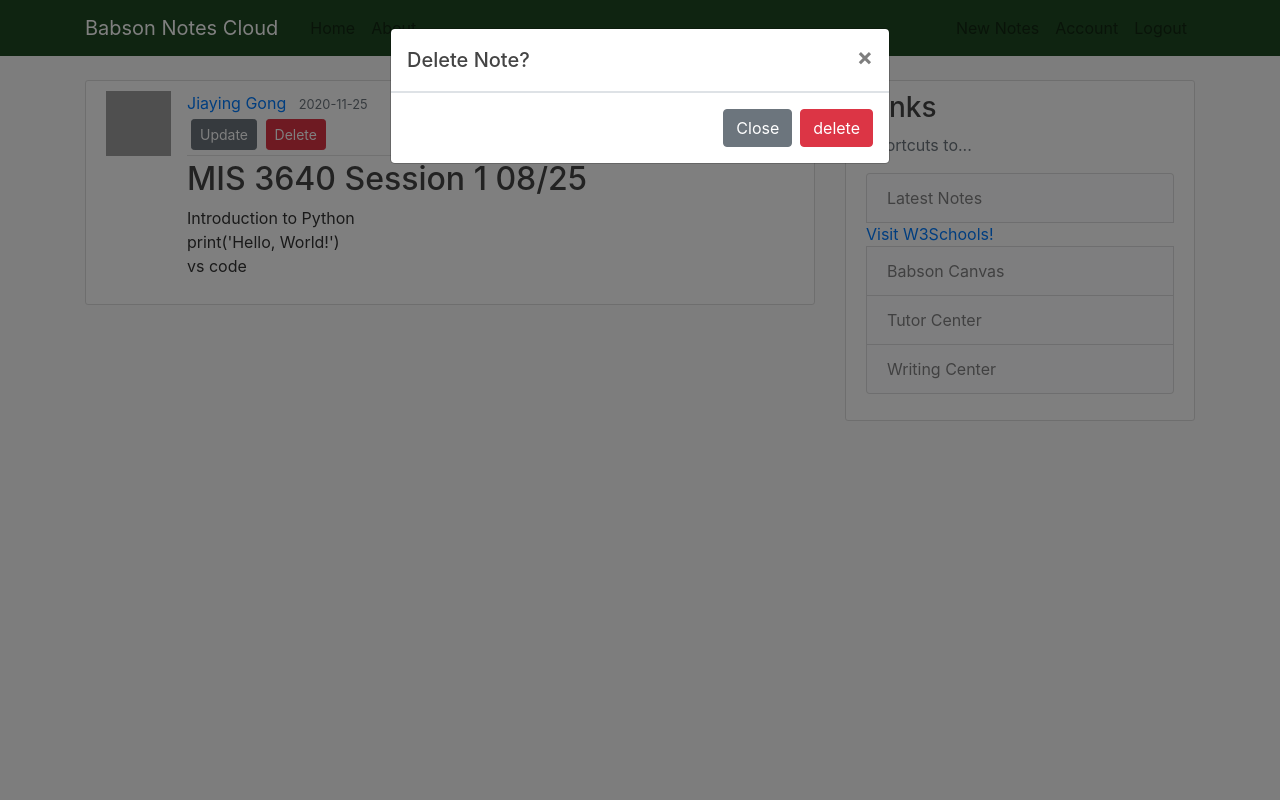
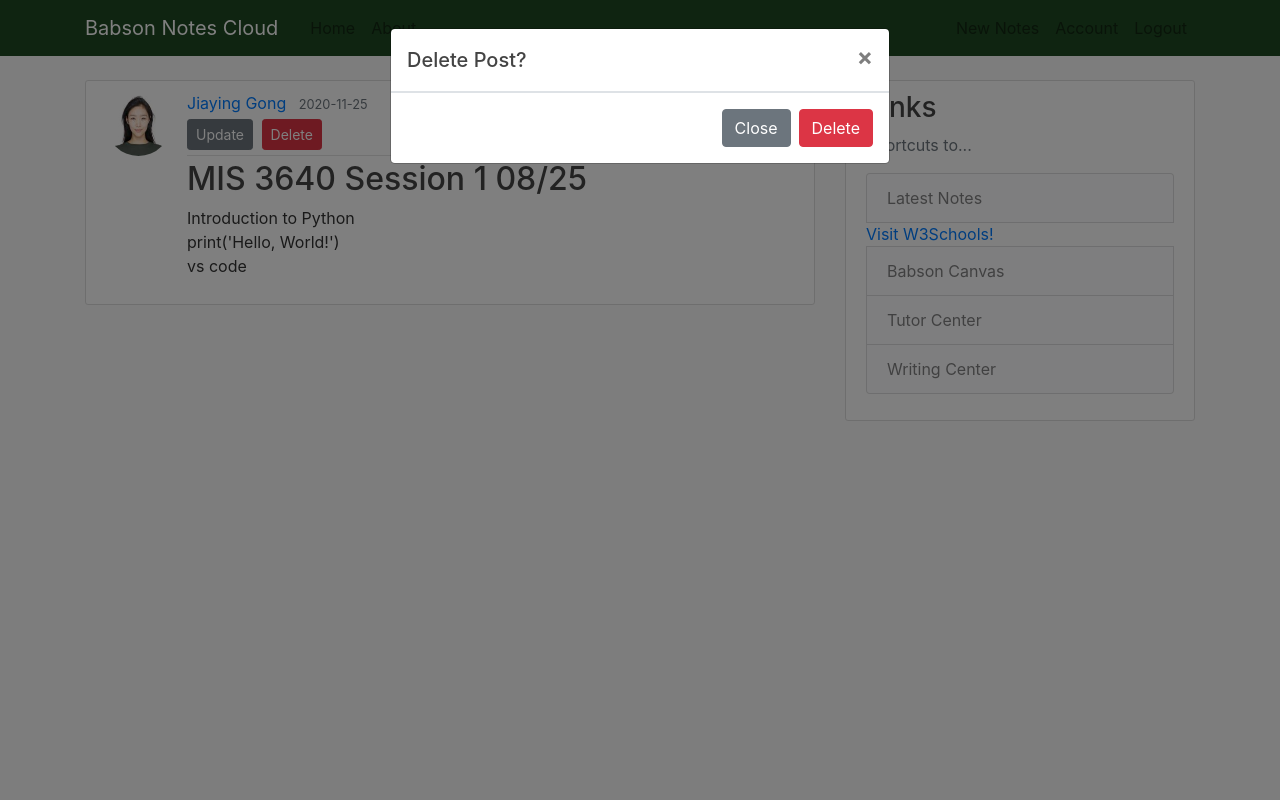
Before and after one commit to JasmineGong1107/Final-Project, a Flask app: a page that uses notescloud/app/templates/post.html in a window 1280 px wide, after a click on "Delete". Run offline with Flask 2, Linux system fonts and the light colour scheme; a user stored in the database is signed in; data comes from the database, SQL or seed files in the repository; both versions use the stored data as it was after the commit; some libraries are stand-ins or nearby versions; grey boxes are pictures that could not be loaded.

Commit message:
Blueprint Debugged

```diff
--- a/notescloud/app/templates/post.html
+++ b/notescloud/app/templates/post.html
@@ -1,46 +1,44 @@
 {% extends "layout.html" %}
-{%  block content %}
-
+{% block content %}
 <article class="media content-section">
-    <img class='rounded=circle article-img'
-        src="{{url_for('static',filename='profile_pics/+ post.author.image_file')}}">
+    <img class="rounded-circle article-img"
+        src="{{ url_for('static', filename='profile_pics/' + post.author.image_file) }}">
     <div class="media-body">
         <div class="article-metadata">
             <a class="mr-2"
-                href="{{url_for('posts.user_posts',username=post.author.username)}}">{{ post.author.username }}</a>
+                href="{{ url_for('users.user_posts', username=post.author.username) }}">{{ post.author.username }}</a>
             <small class="text-muted">{{ post.date_posted.strftime('%Y-%m-%d') }}</small>
-            {% if post.author==current_user %}
+            {% if post.author == current_user %}
             <div>
-                <a class="btn btn-secondary btn-sm m-1"
-                    href="{{url_for('posts.update_post',post_id=post.id)}}">Update</a>
-                <button type="button" class="btn btn-danger btn-sm mt-1 mb-1" data-toggle="modal"
-                    data-target="#deleteModal">
-                    Delete</button>
+                <a class="btn btn-secondary btn-sm mt-1 mb-1"
+                    href="{{ url_for('posts.update_post', post_id=post.id) }}">Update</a>
+                <button type="button" class="btn btn-danger btn-sm m-1" data-toggle="modal"
+                    data-target="#deleteModal">Delete</button>
             </div>
             {% endif %}
         </div>
-        <h2 class='article-title'>{{ post.title }}</h2>
+        <h2 class="article-title">{{ post.title }}</h2>
         <p class="article-content">{{ post.content }}</p>
     </div>
 </article>
 <!-- Modal -->
-<div class="modal fade" id="deleteModal" tabindex="-1" role="dialog" aria-labelledby="deleteModal" aria-hidden="true">
+<div class="modal fade" id="deleteModal" tabindex="-1" role="dialog" aria-labelledby="deleteModalLabel"
+    aria-hidden="true">
     <div class="modal-dialog" role="document">
         <div class="modal-content">
             <div class="modal-header">
-                <h5 class="modal-title" id="deleteModal">Delete Note?</h5>
+                <h5 class="modal-title" id="deleteModalLabel">Delete Post?</h5>
                 <button type="button" class="close" data-dismiss="modal" aria-label="Close">
                     <span aria-hidden="true">&times;</span>
                 </button>
             </div>
             <div class="modal-footer">
                 <button type="button" class="btn btn-secondary" data-dismiss="modal">Close</button>
-                <form action="{{url_for('posts.delete_post',post_id=post.id)}}" method='POST'>
-                    <input class="btn btn-danger" type="submit" value="delete">
+                <form action="{{ url_for('posts.delete_post', post_id=post.id) }}" method="POST">
+                    <input class="btn btn-danger" type="submit" value="Delete">
                 </form>
             </div>
         </div>
     </div>
 </div>
-
-{%  endblock content %}
+{% endblock content %}
--- a/notescloud/app/templates/user_posts.html
+++ b/notescloud/app/templates/user_posts.html
@@ -8,7 +8,7 @@
     <div class="media-body">
         <div class="article-metadata">
             <a class="mr-2"
-                href="{{url_for('posts.user_posts',username=post.author.username)}}">{{ post.author.username }}</a>
+                href="{{url_for('users.user_posts',username=post.author.username)}}">{{ post.author.username }}</a>
             <small class="text-muted">{{ post.date_posted.strftime('%Y-%m-%d') }}</small>
         </div>
         <h2><a class="article-title" href="{{url_for('posts.post',post_id=post.id)}}">{{ post.title }}</a></h2>
```
Also changed, not shown: notescloud/app/config.py (added), notescloud/app/site.db, notescloud/app/static/profile_pics/83475b315bbefbaa.jpg (added).
